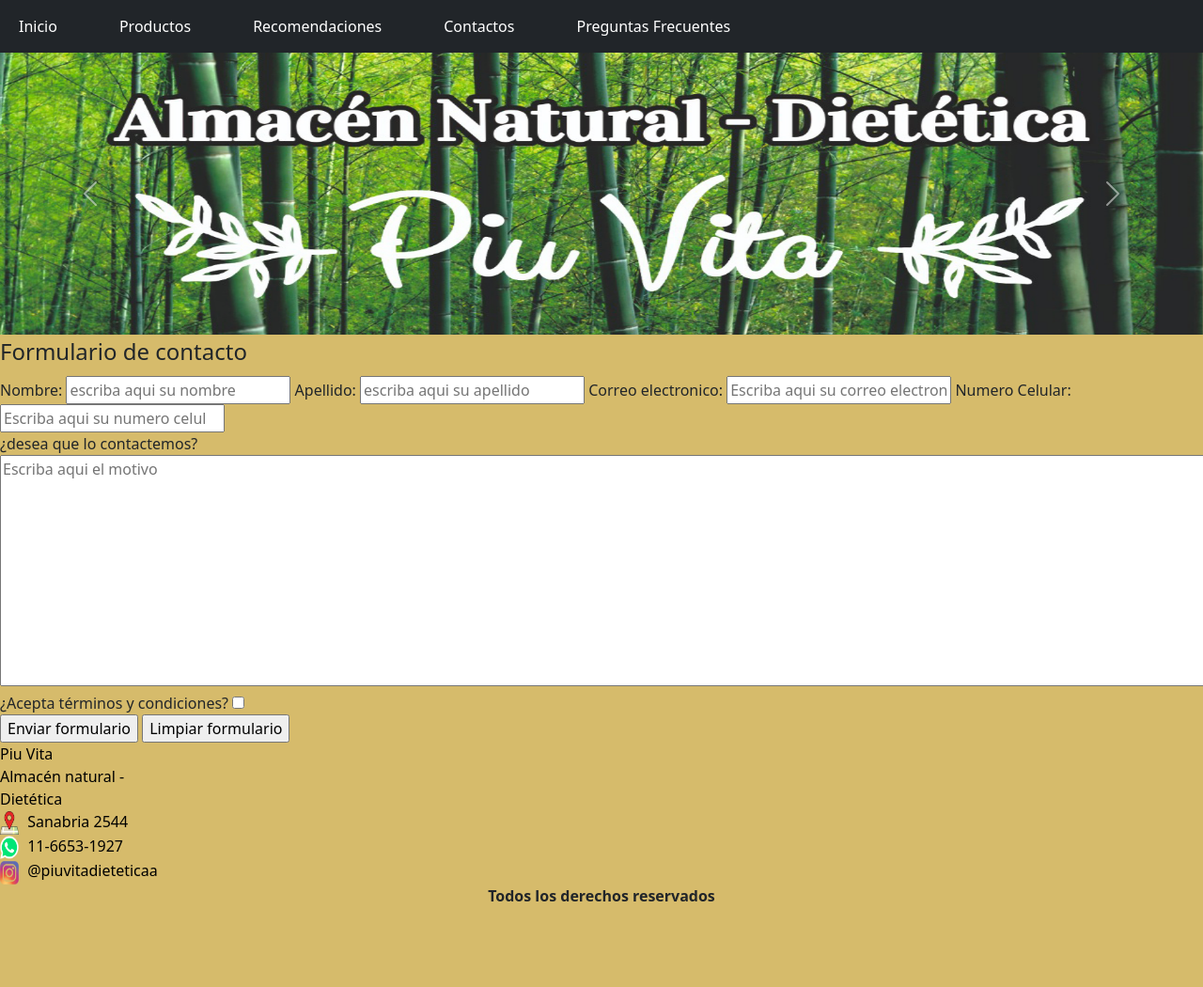
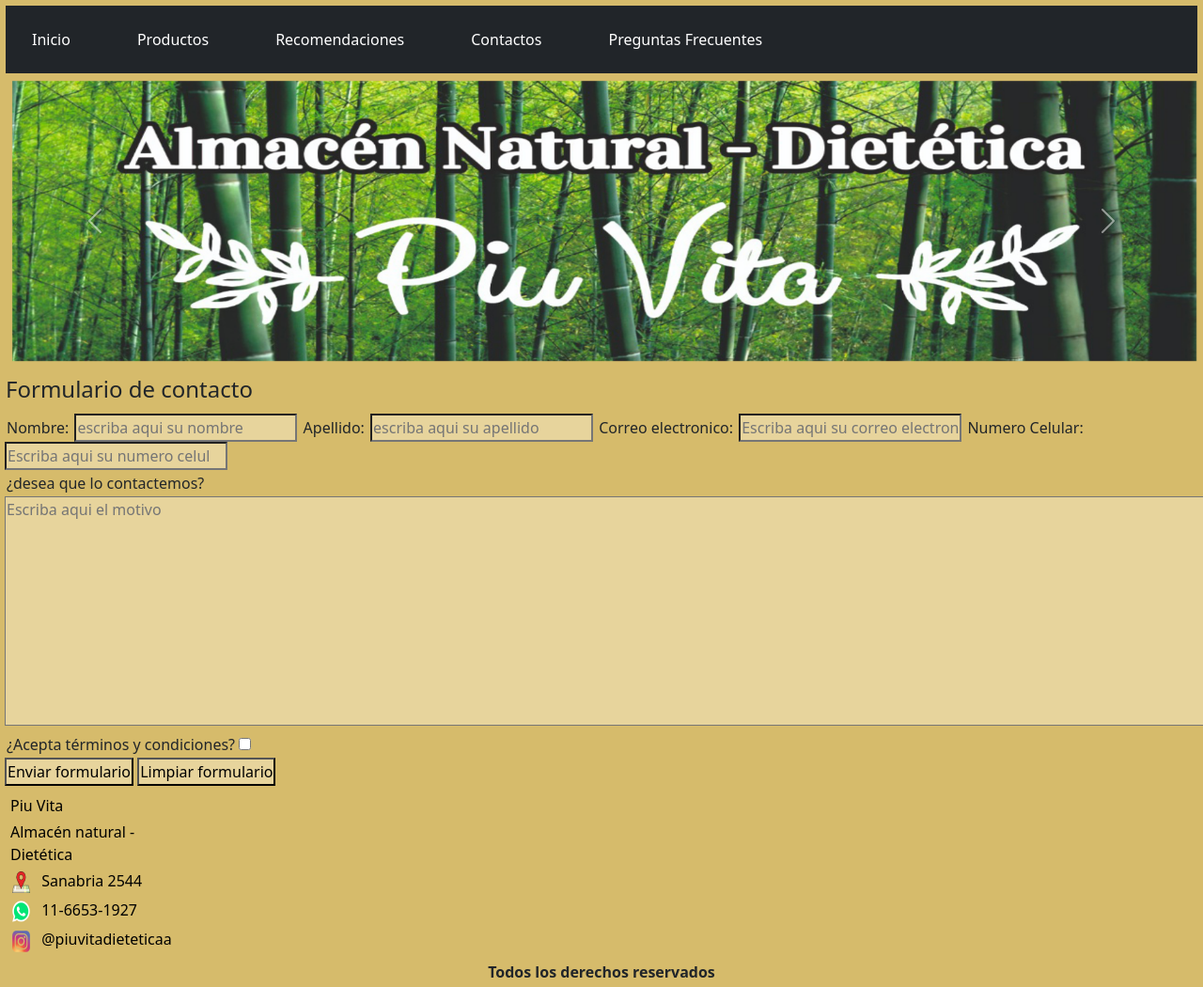
Before and after one commit to DavidIniMeyer/repo-coder, a plain HTML site: page pages/Contactos.html in a window 1280 px wide. Shown: the top 1050 px of the page at 94% size. Before the commit the page ends 981 px from the top, so only its background shows below. Drawn offline with nearby package versions, Linux system fonts and the light colour scheme.

Commit message:
Avance en la pagina de contactos y avance en el css de la pagina

```diff
--- a/Style.css
+++ b/Style.css
@@ -1,3 +1,7 @@
+*{
+    margin: 1px;
+    padding: 1px;
+}
 body{
     background-color: #d6bb6b;
 }
@@ -10,14 +14,10 @@ body{
     height: 300px;
 
 }
-/* .img_banner{
-    width: 700px;
-    height: 250px;
+.celdas-a-rellenar{
+    background-color: #e7d49c
 }
-.ban-yerba{
-    width: 700px;
-    height: 250px;
-} */
+
 /* Footer */
 
 .section_footer{
@@ -187,6 +187,7 @@ body{
     text-decoration: black;
     border: solid 3px black;
 }
+
 /* MEDIA */
 @media screen and (max-width: 768px) {
     .img_banner{
--- a/index.html
+++ b/index.html
@@ -57,7 +57,7 @@
                     <img src="assets/images/Yerba.jpeg" class="d-block banner" alt="yerba">
                 </div>
                 <div class="carousel-item">
-                    <img src=".." class="d-block banner" alt="Yougurt_Natural">
+                    <img src="./assets/images/Cereales_galletitas.jpeg" class="d-block banner" alt="Yougurt_Natural">
                 </div>
             </div>
             <button class="carousel-control-prev" type="button" data-bs-target="#carouselExampleInterval"
--- a/pages/Contactos.html
+++ b/pages/Contactos.html
@@ -72,20 +72,20 @@
         <fieldset>
             <legend>Formulario de contacto</legend>
             <label for="nombre_apellido">Nombre:</label>
-            <input type="text" name="nombre" placeholder="escriba aqui su nombre">
+            <input class="celdas-a-rellenar" type="text" name="nombre" placeholder="escriba aqui su nombre">
             <label for="nombre_apellido">Apellido:</label>
-            <input type="text" name="apellido" placeholder="escriba aqui su apellido">
+            <input class="celdas-a-rellenar" type="text" name="apellido" placeholder="escriba aqui su apellido">
             <label for="Correo">Correo electronico:</label>
-            <input type="text" name="Correo" placeholder="Escriba aqui su correo electronico">
+            <input class="celdas-a-rellenar" type="text" name="Correo" placeholder="Escriba aqui su correo electronico">
             <label for="Celular">Numero Celular:</label>
-            <input type="number" name="Numero_Celular" placeholder="Escriba aqui su numero celular">
+            <input class="celdas-a-rellenar" type="number" name="Numero_Celular" placeholder="Escriba aqui su numero celular">
             <div>¿desea que lo contactemos?</div>
-            <textarea name="text" cols="150" rows="10" placeholder="Escriba aqui el motivo"></textarea>
+            <textarea class="celdas-a-rellenar" name="text" cols="150" rows="10" placeholder="Escriba aqui el motivo"></textarea>
             <div>¿Acepta términos y condiciones?
                 <input type="checkbox" name="check">
             </div>
-            <input type="submit" value="Enviar formulario">
-            <input type="reset" value="Limpiar formulario">
+            <input class="celdas-a-rellenar" type="submit" value="Enviar formulario">
+            <input class="celdas-a-rellenar" type="reset" value="Limpiar formulario">
         </fieldset>
     </form>
     <footer>
```
